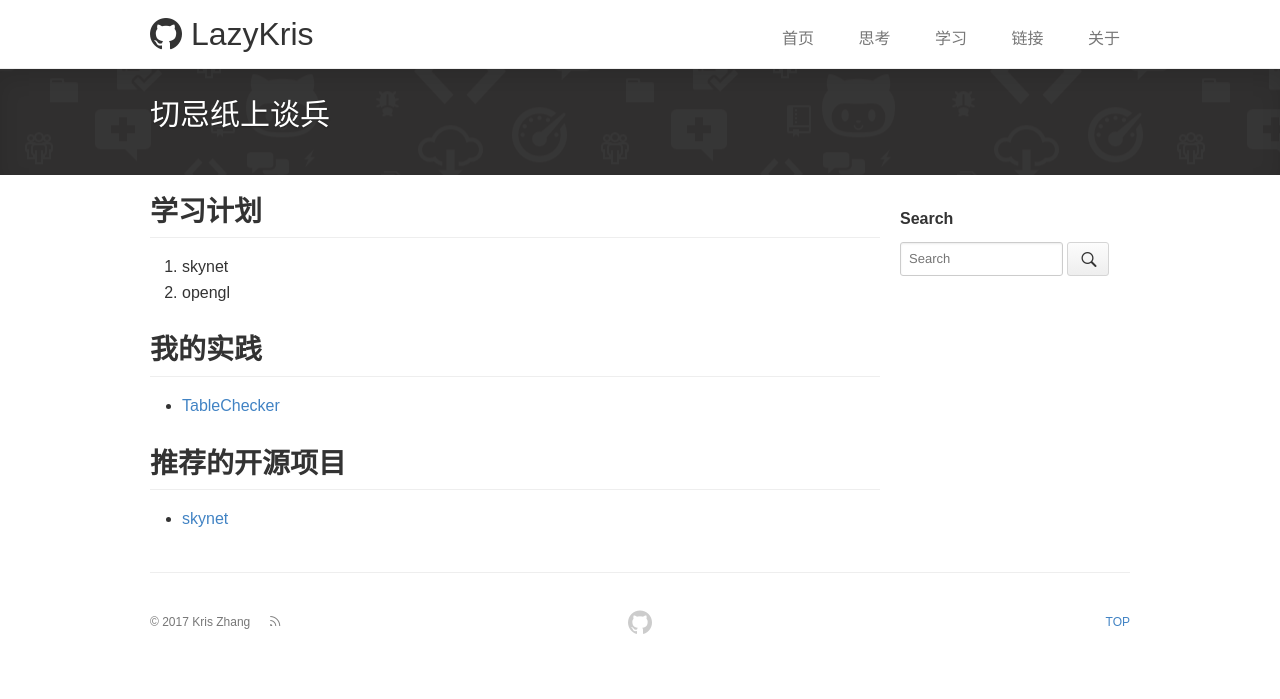
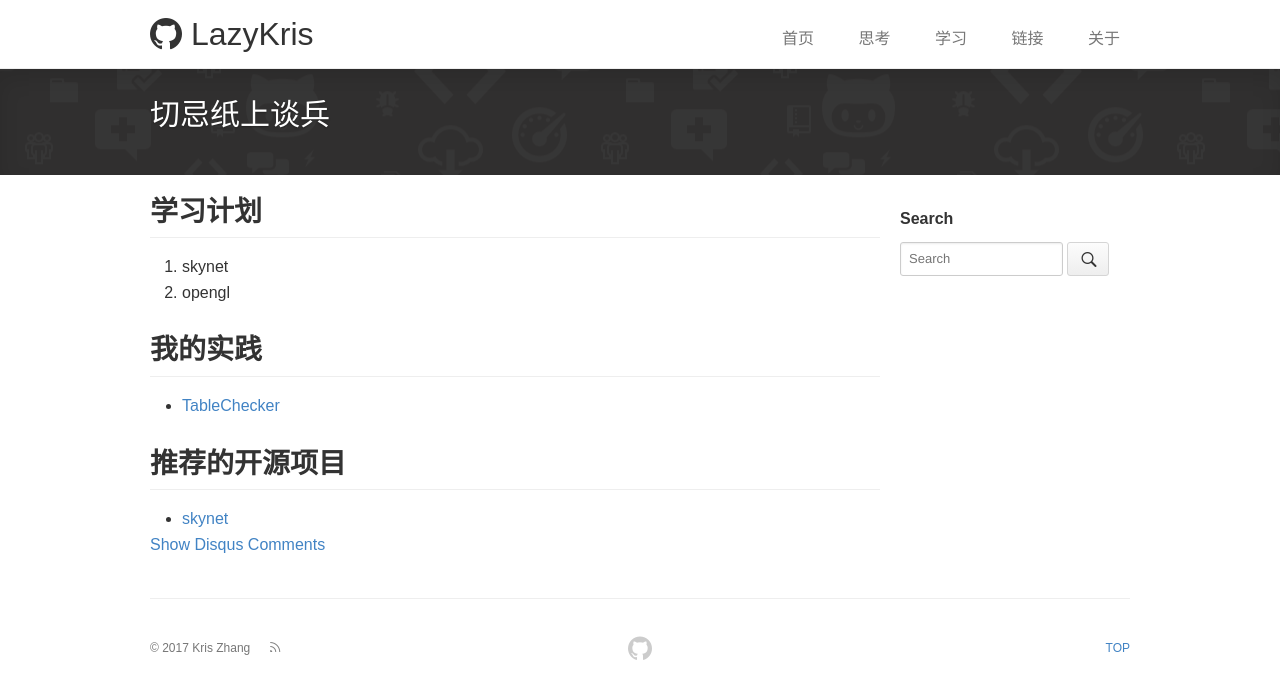
Before and after one commit to lingkeyang/lingkeyang.github.io, a Jekyll site: the page built from pages/practice.md, in a window 1280 px wide. Shown: the top 699 px of the page. Built offline with Jekyll 4.4.1, drawn with Linux system fonts in a browser that asks for light colours; comment, search, counter and statistics services are not loaded; some of the changed lines change nothing that is shown.

Commit message:
comment component modify

```diff
--- a/_config.yml
+++ b/_config.yml
@@ -90,20 +90,26 @@
 # zhihu_username: codezeg
 # twitter_username: codezeg
 
+
 # ---------------- #
 #      Comments    #
 # ---------------- #
-# support provider: disqus, duoshuo, changyan
-comments_provider: disqus
-# !!!重要!!! 请修改下面两个用户名为你自己申请的
-# !!!Important!!! Please modify usernames below to yours
-#duoshuo_username: codezeg
-disqus_username: codezeg
-
-# ---------------- #
-#      Share       #
-# ---------------- #
-share: true
+# support provider: disqus, gitment
+comments_provider: gitment
+# !!!重要!!! 请修改下面这些信息为你自己申请的
+# !!!Important!!! Please modify infos below to yours
+# https://disqus.com
+disqus:
+    username: codezeg
+# https://imsun.net/posts/gitment-introduction/
+gitment:
+    owner: lingkeyang
+    repo: blog-comments
+    oauth:
+        client_id: dd7dd70d840de70f3b13
+        client_secret: aadf2d2cb840abac9eb47839c2b63cb1953a2623
+# 在使用其它评论组件时可点击显示 Disqus
+lazy_load_disqus : true
 
 # ---------------- #
 #    analytics     #
--- a/_includes/comments.html
+++ b/_includes/comments.html
@@ -1,10 +1,42 @@
 {% if page.comments != false %}
+
+  {% if site.comments_provider != 'disqus' and site.lazy_load_disqus and site.disqus and site.disqus.username %}
+    <a href="#" class="show_disqus_comment" onclick="return false;">Show Disqus Comments</a>
+    <div id="disqus_thread"></div>
+    <script>
+    var disqus_config = function () {
+        this.page.url = '{{ site.url }}{{ page.url }}';
+        this.page.identifier = '{{ page.url }}';
+        this.page.title = '{{ page.title }}';
+    };
+    var disqus_loaded = false;
+    $(function() {
+        $('.show_disqus_comment').on('click', function() { // DON'T EDIT BELOW THIS LINE
+            $(this).html('加载中...');
+            var that = this;
+            if (!disqus_loaded) {
+                var d = document, s = d.createElement('script');
+                s.type = 'text/javascript';
+                s.async = true;
+                var shortname = '{{ site.disqus.username }}';
+                s.src = '//' + shortname + '.disqus.com/embed.js';
+                s.setAttribute('data-timestamp', +new Date());
+                (d.head || d.body).appendChild(s);
+                disqus_loaded = true;
+            }
+            $(that).remove();
+        })
+    })
+    </script>
+    <noscript>Please enable JavaScript to view the <a href="https://disqus.com/?ref_noscript" rel="nofollow">comments powered by Disqus.</a></noscript>
+  {% endif %}
+
   {% case site.comments_provider %}
     {% when 'disqus' %}
-      {% if site.disqus_username %}
+      {% if site.disqus and site.disqus.username %}
         {% assign load_disqus = true %}
         <!-- Disqus Protection, see https://github.com/mzlogin/mzlogin.github.io/issues/2 -->
-        {% if site.disqus_username == 'mzlogin' %}
+        {% if site.disqus.username == 'mzlogin' %}
           {% assign load_disqus = false %}
           {% if site.url contains 'mazhuang.org' %}
             {% assign load_disqus = true %}
@@ -20,13 +52,10 @@
             };
             (function() { // DON'T EDIT BELOW THIS LINE
               var d = document, s = d.createElement('script');
-
               s.type = 'text/javascript';
               s.async = true;
-              var shortname = '{{ site.disqus_username }}';
-
+              var shortname = '{{ site.disqus.username }}';
               s.src = '//' + shortname + '.disqus.com/embed.js';
-
               s.setAttribute('data-timestamp', +new Date());
               (d.head || d.body).appendChild(s);
             })();
@@ -34,41 +63,21 @@
           <noscript>Please enable JavaScript to view the <a href="https://disqus.com/?ref_noscript" rel="nofollow">comments powered by Disqus.</a></noscript>
         {% endif %}
       {% endif %}
-    {% when 'duoshuo' %}
-      {% if site.duoshuo_username %}
-      <!-- Duoshuo Comment BEGIN -->
-      <!-- 多说评论框 BEGIN -->
-      <div class="ds-thread" style="margin-top:80px" data-thread-key="{{ page.url }}" data-title="{{ page.title }}" data-url="{{ site.url }}{{ page.url }}"></div>
-      <!-- 多说评论框 END -->
-      <!-- 多说公共JS代码 BEGIN (一个网页只需插入一次) -->
-      <script type="text/javascript">
-      var duoshuoQuery = {short_name:"{{ site.duoshuo_username }}"};
-        (function() {
-          var ds = document.createElement('script');
-          ds.type = 'text/javascript';ds.async = true;
-          ds.src = (document.location.protocol == 'https:' ? 'https:' : 'http:') + '//static.duoshuo.com/embed.js';
-          ds.charset = 'UTF-8';
-          (document.getElementsByTagName('head')[0]
-           || document.getElementsByTagName('body')[0]).appendChild(ds);
-        })();
+    {% when 'gitment' %}
+        <div id="container"></div>
+        <link rel="stylesheet" href="https://imsun.github.io/gitment/style/default.css">
+        <script src="https://imsun.github.io/gitment/dist/gitment.browser.js"></script>
+        <script>
+        var gitment = new Gitment({
+            id: '{{ page.url }}',
+            owner: '{{ site.gitment.owner }}',
+            repo: '{{ site.gitment.repo }}',
+            oauth: {
+                client_id: '{{ site.gitment.oauth.client_id }}',
+                client_secret: '{{ site.gitment.oauth.client_secret }}',
+            },
+        })
+        gitment.render('container')
         </script>
-      <!-- 多说公共JS代码 END -->
-      <!-- Duoshuo Comment END -->
-      {% endif %}
-    {% when 'changyan' %}
-      <!-- Changyan Comment BEGIN -->
-      <div id="SOHUCS" sid="{{ page.url }}"></div>
-      <script type="text/javascript">
-      (function(){
-        var appid = 'cyrQPfEd5';
-        var conf = '6d39b373e0fa44eed17fc5e251dcdaff';
-        if (window.screen.width < 960) {
-          window.document.write('<script id="changyan_mobile_js" charset="utf-8" type="text/javascript" src="http://changyan.sohu.com/upload/mobile/wap-js/changyan_mobile.js?client_id=' + appid + '&conf=' + conf + '"><\/script>');
-        } else {
-          var loadJs=function(d,a){var c=document.getElementsByTagName("head")[0]||document.head||document.documentElement;var b=document.createElement("script");b.setAttribute("type","text/javascript");b.setAttribute("charset","UTF-8");b.setAttribute("src",d);if(typeof a==="function"){if(window.attachEvent){b.onreadystatechange=function(){var e=b.readyState;if(e==="loaded"||e==="complete"){b.onreadystatechange=null;a()}}}else{b.onload=a}}c.appendChild(b)};loadJs("http://changyan.sohu.com/upload/changyan.js",function(){window.changyan.api.config({appid:appid,conf:conf})});
-        }
-      })();
-      </script>
-      <!-- Changyan Comment END -->
   {% endcase %}
 {% endif %}
```
